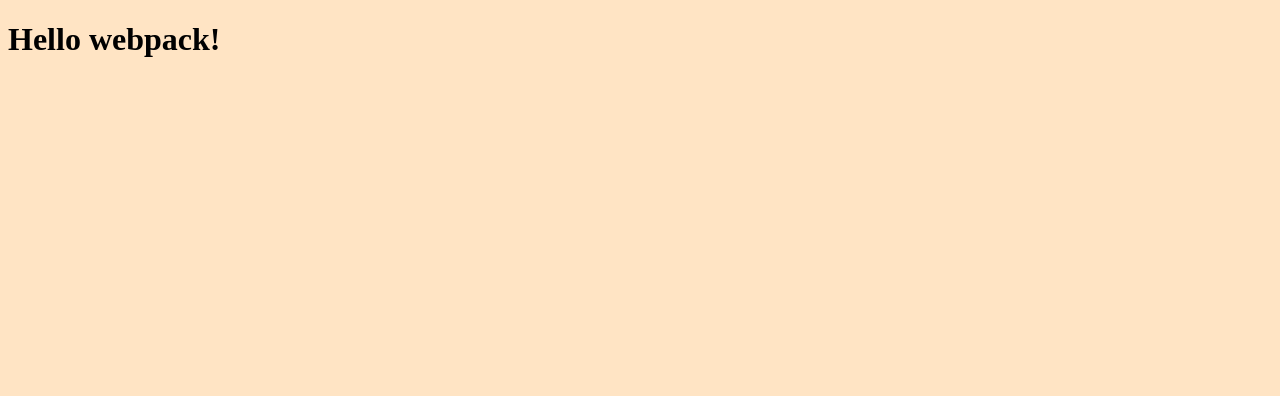
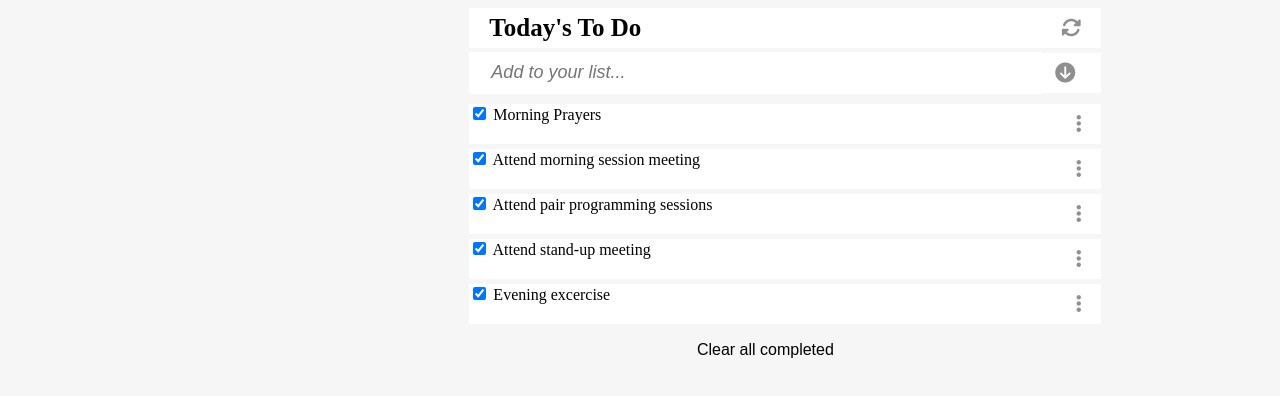
Before and after one commit to Ogaga01/My_To-Do-List, a website built with webpack: page src/index.html in a window 1280 px wide. Built offline with nearby package versions, Linux system fonts and the light colour scheme.

Commit message:
Setup To-do-list

```diff
--- a/src/index.html
+++ b/src/index.html
@@ -3,9 +3,35 @@
 <head>
     <meta charset="UTF-8">
     <meta name="viewport" content="width=device-width, initial-scale=1.0">
-    <title>Wbpack Exercise</title>
+    <title>To-Do-List</title>
 </head>
 <body>
-    <h1>Hello webpack!</h1>
+    <section id="to-do-list">
+        <div id="title">
+            <h3 id="first-heading">Today's To Do</h3>
+            <i class="fa-solid fa-rotate"></i>
+        </div>
+        <div id="add-list">
+            <input type="text" class="add-task" placeholder="Add to your list...">
+            <button type="submit" class="add-button">
+                <i class="fa-solid fa-circle-arrow-down"></i>
+            </button>
+        </div>
+        <div id="display-list">
+            <ul id="list-item">
+
+            </ul>
+            <div class="button-container">
+                <button type="submit" class="button-clear">Clear all completed</button>
+            </div>
+        </div>
+
+    </section>
+
+
+
+
+
+    <script src="https://kit.fontawesome.com/4f7f93e0aa.js" crossorigin="anonymous"></script>
 </body>
 </html>
--- a/src/index.js
+++ b/src/index.js
@@ -1 +1,44 @@
 import './style.css';
+
+const toDoList = document.getElementById('list-item')
+
+const taskList = [
+    {
+        index: 1,
+        description: 'Morning Prayers',
+        completed: true,
+    },
+    {
+        index: 2,
+        description: 'Attend morning session meeting',
+        completed: true,
+    },
+    {
+        index: 3,
+        description: 'Attend pair programming sessions',
+        completed: true,
+    },
+    {
+        index: 4,
+        description: 'Attend stand-up meeting',
+        completed: true,
+    },
+    {
+        index: 5,
+        description: 'Evening excercise',
+        completed: true,
+    }
+];
+
+const taskSession = taskList.map((item) => `
+<li class="task" id=${item.index}>
+<div class="task-item">
+    <input type="checkbox" id=${item.index} ${item.completed ? 'checked' : ''}>
+    <label type= "text" id="${item.index}" for="${item.description}">${item.description}</label>
+</div>
+<i class="fa-solid fa-ellipsis-vertical"></i>
+</li>`).join('')
+
+window.addEventListener('load', () => {
+    toDoList.innerHTML = taskSession;
+});
--- a/src/style.css
+++ b/src/style.css
@@ -1,3 +1,100 @@
 body {
-    background-color: bisque;
+    background-color: #F6F6F6;
 }
+
+#to-do-list{
+    display: flex;
+    flex-direction: column;
+    width: 50%;
+    justify-self: center;
+    margin-left: 23%;
+}
+
+#title {
+    display: flex;
+    justify-content: space-between;
+    width: 100%;
+    height: 40px;
+    margin-bottom: 5px;
+    background-color: #fff;
+}
+#first-heading {
+    font-size: 25px;
+    align-self: center;
+    padding-left: 20px;
+}
+
+ul li {
+    list-style: none;
+  }
+
+  .fa-solid,
+  .button-clear {
+    cursor: pointer;
+  }
+
+  button,
+  input {
+    border: transparent;
+    outline: transparent;
+    align-self: center;
+  }
+
+.fa-rotate,
+.fa-ellipsis-vertical,
+.fa-circle-arrow-down {
+  margin-right: 20px;
+  color: #8f8f8f;
+  font-size: 20px;
+  align-self: center;
+}
+
+#add-list {
+    height: 40px;
+    display: flex;
+    justify-content: space-between;
+    width: 100%;
+    background-color: #fff;
+    margin-bottom: 5px;
+}
+
+.add-task {
+    height: 40px;
+    width: 90%;
+}
+
+.add-task::placeholder{
+    font-size: large;
+    font-style: italic;
+    padding-left: 20px;
+}
+
+#display-list {
+    margin-top: -10px;
+    margin-left: -40px;
+}
+
+.task {
+    display: flex;
+    height: 40px;
+    justify-content: space-between;
+    align-content: flex-start;
+    width: 100%;
+    background-color: #fff;
+    margin-bottom: 5px;
+}
+
+.button-container {
+    display: flex;
+    justify-content: center;
+    padding-bottom: 15px;
+  }
+
+  .button-clear {
+    font-size: 16px;
+    background-color: transparent;
+  }
+
+  .add-button {
+    background-color: transparent;
+  }
```
